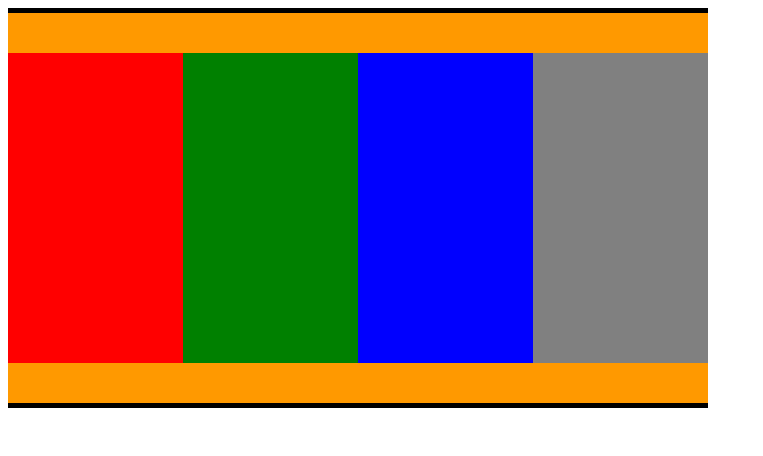
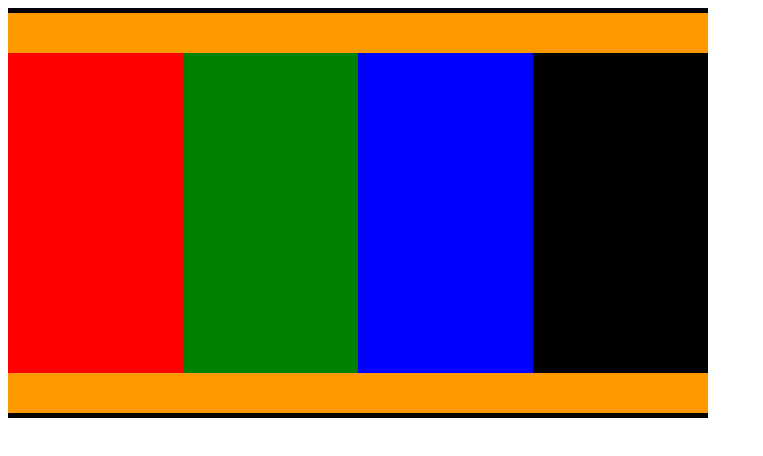
Before and after one commit to OlenaKopachynska/HTML-tasks, a plain HTML site: page index.html in a window 1280 px wide. Shown: the whole page, without its empty margins (0-763 px from the left). Drawn offline with Linux system fonts and the light colour scheme.

Commit message:
final commit

```diff
--- a/style.css
+++ b/style.css
@@ -1,6 +1,6 @@
 .main-container {
     width: 700px;
-    height:400px;
+    height: 400px;
     background-color: black;
     position: relative;
 }
@@ -9,26 +9,22 @@
     width: 100%;
     height: 10%;
     background-color: rgb(255, 153, 0);
-
 }
 
 .header {
-    margin-top: 5px;
-    float: left;
-
+    border-top: 5px solid black;
 }
 
 .footer {
-    bottom: 5px;
+    float: top;
     clear: both;
-    position: absolute;
+    border-bottom: 5px solid black;
 }
 
 .middle {
     height: 80%;
-    width:25%;
+    width: 25%;
     float: left;
-
 }
 
 .red-box {
@@ -38,9 +34,11 @@
 .green-box {
     background-color: green;
 }
+
 .blue-box {
     background-color: blue;
 }
+
 .black-box {
-    background-color: grey;
+    background-color: black;
 }
```
